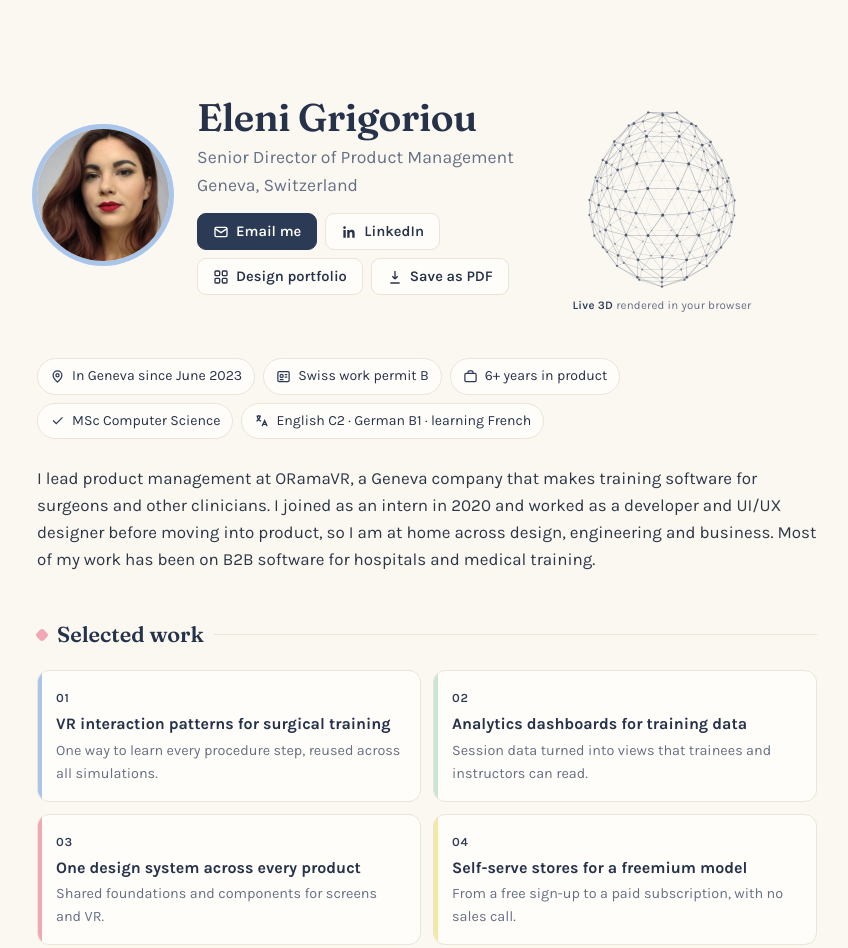
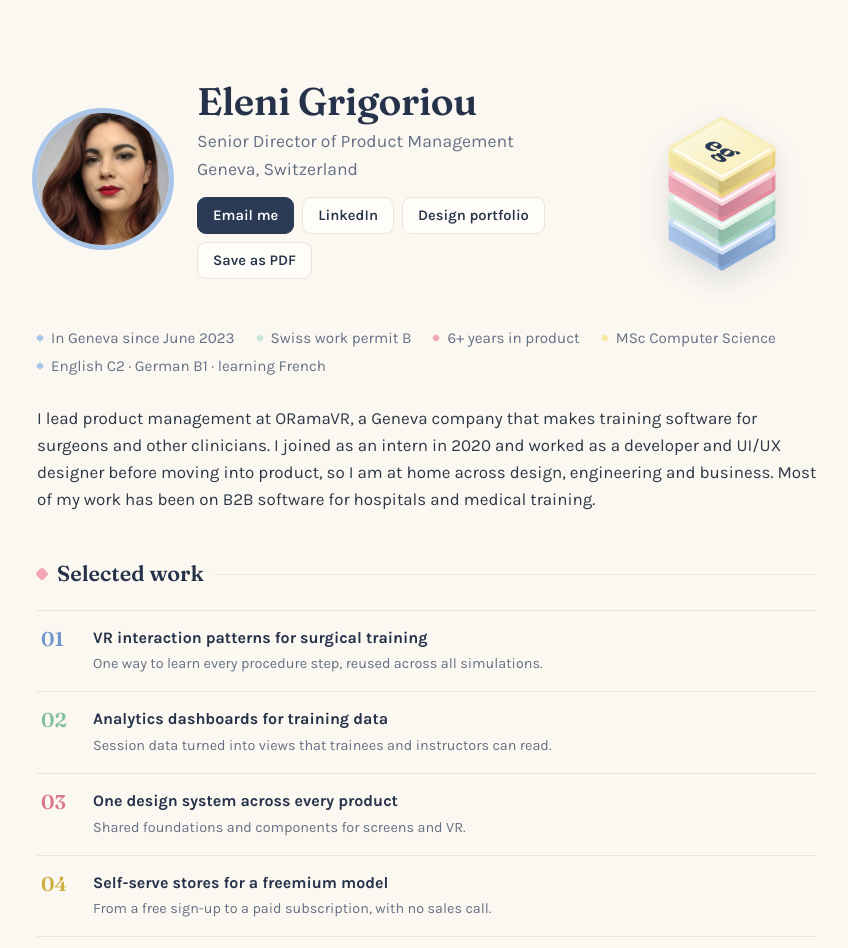
Before and after one commit to grigeleni/grigeleni.github.io, a plain HTML site: page index.html in a window 1280 px wide. Shown: the top 948 px of the page, without its empty margins (213-1061 px from the left). Drawn offline with Linux system fonts and the light colour scheme.

Commit message:
Less template, more brand

```diff
--- a/index.html
+++ b/index.html
@@ -31,7 +31,6 @@ a{color:var(--accent);text-decoration:none}
 a:hover{text-decoration:underline}
 .wrap{max-width:820px;margin:0 auto;padding:0 20px}
 
-/* sticky bar appears after header */
 .bar{position:fixed;top:0;left:0;right:0;z-index:20;background:rgba(255,255,255,.94);backdrop-filter:blur(8px);-webkit-backdrop-filter:blur(8px);border-bottom:1px solid var(--line);transform:translateY(-100%);transition:transform .25s ease}
 .bar.show{transform:none}
 .bar .wrap{display:flex;align-items:center;justify-content:space-between;gap:12px;height:56px}
@@ -42,7 +41,6 @@ a:hover{text-decoration:underline}
 .bar nav a:hover{text-decoration:none;color:var(--text);background:var(--soft)}
 .bar nav a.on{color:var(--accent);background:var(--accent-soft)}
 
-/* header */
 header{padding:64px 0 28px;display:grid;grid-template-columns:auto 1fr;gap:28px;align-items:center}
 header img{width:132px;height:132px;border-radius:50%;object-fit:cover;box-shadow:0 0 0 5px var(--accent-soft)}
 h1{font-family:Fraunces,Georgia,serif;font-size:2.4rem;font-weight:600;letter-spacing:-.01em;line-height:1.15;margin:0}
@@ -52,47 +50,27 @@ h1{font-family:Fraunces,Georgia,serif;font-size:2.4rem;font-weight:600;letter-sp
 .btn:hover{text-decoration:none;border-color:#c4ccd7;background:var(--soft)}
 .btn.primary{background:var(--accent);border-color:var(--accent);color:#fff}
 .btn.primary:hover{background:#173d60}
-.btn svg{width:16px;height:16px;flex:none}
 
 header{grid-template-columns:auto 1fr 230px}
-.mesh{position:relative;width:230px;height:230px;justify-self:end}
-.mesh canvas{width:100%;height:100%;display:block}
-.mesh figcaption{position:absolute;left:0;right:0;bottom:-4px;text-align:center;font-size:.72rem;color:var(--muted);letter-spacing:.02em}
-.mesh figcaption b{color:var(--accent);font-weight:600}
 
-/* selected work */
 .work{display:grid;grid-template-columns:repeat(2,1fr);gap:12px}
-.work a{position:relative;display:block;padding:18px 18px 16px;border:1px solid var(--line);border-radius:var(--radius);color:var(--text);overflow:hidden;transition:border-color .2s,box-shadow .2s,transform .2s}
-.work a:hover{text-decoration:none;border-color:#c9d6e4;box-shadow:0 8px 22px -14px rgba(43,58,85,.5);transform:translateY(-2px)}
-.work small{display:block;color:var(--accent);font-weight:600;font-size:.78rem;letter-spacing:.06em;margin-bottom:4px}
 .work b{display:block;font-size:1rem;line-height:1.35;margin-bottom:4px}
 .work span{display:block;color:var(--muted);font-size:.9rem}
-.work a.img{padding-right:104px}
 .work a.wide{grid-column:1/-1}
-.work a.img img{position:absolute;right:8px;top:50%;width:92px;height:92px;transform:translateY(-50%)}
 .more{margin:12px 0 0;font-size:.93rem}
 .more a::after{content:" \2192"}
 
-/* key facts */
-.facts{display:flex;flex-wrap:wrap;gap:8px;margin:4px 0 0;padding:0;list-style:none}
-.facts li{display:flex;align-items:center;gap:7px;font-size:.88rem;padding:6px 12px;border-radius:999px;background:var(--soft);border:1px solid var(--line)}
-.facts svg{width:15px;height:15px;color:var(--accent)}
 
 .summary{font-size:1.06rem;margin:26px 0 0;color:#2d3746}
 
-/* sections */
 section{padding-top:44px;scroll-margin-top:64px}
 h2{font-family:Fraunces,Georgia,serif;font-size:1.35rem;font-weight:600;letter-spacing:0;margin:0 0 18px;display:flex;align-items:center;gap:10px}
 h2::after{content:"";flex:1;height:1px;background:var(--line)}
 
-/* highlights */
 .hl{display:grid;grid-template-columns:repeat(2,1fr);gap:12px}
-.hl div{padding:18px 18px 16px;border:1px solid var(--line);border-radius:var(--radius);transition:border-color .2s,box-shadow .2s}
-.hl div:hover{border-color:#c9d6e4;box-shadow:0 6px 18px -12px rgba(43,58,85,.4)}
 .hl b{display:block;font-size:1rem;margin-bottom:3px}
 .hl span{color:var(--muted);font-size:.93rem}
 
-/* experience */
 .company{margin-bottom:26px}
 .chead{display:flex;justify-content:space-between;align-items:baseline;gap:12px;margin-bottom:10px}
 .chead h3{margin:0;font-size:1.08rem}
@@ -117,7 +95,6 @@ details.job ul{margin:2px 0 12px;padding-left:18px;color:#2d3746}
 details.job li{margin-bottom:4px}
 .pill{display:inline-block;font-size:.72rem;font-weight:600;color:var(--accent);background:var(--accent-soft);padding:1px 8px;border-radius:999px;margin-left:8px;vertical-align:2px}
 
-/* education, pubs */
 .item{display:flex;justify-content:space-between;gap:16px;margin-bottom:16px}
 .item h3{margin:0;font-size:1rem}
 .item p{margin:2px 0 0;color:var(--muted);font-size:.93rem}
@@ -128,7 +105,6 @@ details.job li{margin-bottom:4px}
 .pub span{color:var(--muted);font-size:.9rem}
 .pub em{font-style:normal;color:var(--accent);font-size:.85rem;font-weight:500}
 
-/* skills */
 .tabs{display:flex;flex-wrap:wrap;gap:6px;margin-bottom:14px}
 .tabs button{font:600 .9rem Karla,sans-serif;padding:7px 13px;border-radius:8px;border:1px solid var(--line);background:#fff;color:var(--muted);cursor:pointer}
 .tabs button:hover{color:var(--text)}
@@ -136,7 +112,6 @@ details.job li{margin-bottom:4px}
 .tags{display:flex;flex-wrap:wrap;gap:6px;min-height:40px}
 .tags span{font-size:.88rem;padding:5px 11px;border-radius:7px;background:var(--soft);border:1px solid var(--line)}
 
-/* languages */
 .langs{display:grid;grid-template-columns:repeat(2,1fr);gap:12px}
 .lang{padding:14px 16px;border:1px solid var(--line);border-radius:var(--radius)}
 .lang .top{display:flex;justify-content:space-between;align-items:baseline}
@@ -147,7 +122,6 @@ details.job li{margin-bottom:4px}
 .cefr i{height:5px;border-radius:3px;background:var(--line)}
 .cefr i.f{background:var(--accent)}
 
-/* contact */
 .contact{margin:52px 0 30px;padding:30px;border-radius:16px;background:var(--accent);color:#fff;display:flex;justify-content:space-between;align-items:center;gap:20px;flex-wrap:wrap}
 .contact h2{color:#fff;margin:0 0 4px}
 .contact h2::after{display:none}
@@ -161,18 +135,10 @@ footer{color:var(--muted);font-size:.85rem;padding-bottom:40px}
 #toast.show{opacity:1;transform:translate(-50%,0)}
 
 
-/* personal brand layer: cream, ink and four pastels */
 :root{--text:#26324a;--muted:#667085;--line:#ebe4d7;--soft:#f5f1e8;--bg:#fbf8f2;--card:#fffdf9;
   --accent:#2B3A55;--accent-soft:#e3edf9;--powder:#A9C6EA;--mint:#C8E6D6;--blush:#F2A7B5;--butter:#F6E7A1}
 ::selection{background:var(--butter)}
 .bar{background:rgba(251,248,242,.92)}
-.work a,.toc a,.hl div,.lang,.out div,.research div,.facts li{background:var(--card)}
-.work a,.toc a{position:relative;overflow:hidden}
-.work a::before,.toc a::before{content:"";position:absolute;left:0;top:0;bottom:0;width:4px;background:var(--c,var(--powder))}
-.work a:nth-child(4n+2),.toc a:nth-child(4n+2){--c:var(--mint)}
-.work a:nth-child(4n+3),.toc a:nth-child(4n+3){--c:var(--blush)}
-.work a:nth-child(4n+4),.toc a:nth-child(4n+4){--c:var(--butter)}
-.work a:hover,.toc a:hover,.hl div:hover{border-color:#ddd3c2;box-shadow:0 10px 24px -16px rgba(43,58,85,.45)}
 header img{box-shadow:0 0 0 5px var(--powder)}
 header .btn:not(.primary){background:var(--card)}
 .btn.primary:hover{background:#1e2a40}
@@ -183,10 +149,26 @@ details.job.cur::before{box-shadow:0 0 0 4px #f8d3db}
 .tags span{background:var(--card)}
 .contact p{color:#d9e2f0}
 
+.mesh{width:190px;height:230px;margin:0;justify-self:end}
+.mesh svg{width:100%;height:100%;display:block;filter:drop-shadow(0 12px 14px rgba(43,58,85,.14))}
+.facts{display:flex;flex-wrap:wrap;gap:4px 22px;margin:4px 0 0;padding:0;list-style:none;color:var(--muted);font-size:.95rem}
+.facts li{position:relative}.facts li::before{content:"";display:inline-block;width:6px;height:6px;border-radius:2px;background:var(--powder);transform:rotate(45deg);margin-right:8px;vertical-align:2px}.facts li:nth-child(2)::before{background:var(--mint)}.facts li:nth-child(3)::before{background:var(--blush)}.facts li:nth-child(4)::before{background:var(--butter)}
+.work{grid-template-columns:1fr;gap:0;border-top:1px solid var(--line)}
+.work a{position:relative;display:grid;grid-template-columns:44px 1fr;column-gap:8px;padding:16px 4px;border-bottom:1px solid var(--line);color:var(--text)}
+.work a:nth-child(4n+2){--c:#7fbf9f}.work a:nth-child(4n+3){--c:#d9768b}.work a:nth-child(4n+4){--c:#cfae3f}
+.work a:hover{text-decoration:none}
+.work a:hover b{text-decoration:underline;text-decoration-color:var(--c,#86a9d6);text-decoration-thickness:2px;text-underline-offset:4px}
+.work small{grid-row:span 2;font-family:Fraunces,Georgia,serif;font-size:1.25rem;font-weight:600;color:var(--c,#6f97cc);line-height:1.2}
+.work a.img{padding-right:84px}
+.work a.img img{position:absolute;right:4px;top:50%;width:68px;height:68px;transform:translateY(-50%)}
+.hl{gap:22px 32px}
+.hl div{padding:0 0 0 14px;border-left:3px solid var(--powder)}
+.hl div:nth-child(2){border-color:var(--mint)}.hl div:nth-child(3){border-color:var(--blush)}.hl div:nth-child(4){border-color:var(--butter)}
+.lang{background:var(--card)}
 @media (max-width:640px){
   .wrap{padding:0 16px}
   header{grid-template-columns:1fr;gap:18px;padding-top:40px;position:relative}
-  .mesh{position:absolute;top:24px;right:-10px;width:150px;height:150px;opacity:.75}
+  .mesh{position:absolute;top:24px;right:0;width:110px;height:135px}
   .mesh figcaption{display:none}
   .work{grid-template-columns:1fr}
   header img{width:104px;height:104px}
@@ -229,25 +211,39 @@ details.job.cur::before{box-shadow:0 0 0 4px #f8d3db}
     <h1>Eleni Grigoriou</h1>
     <p class="role">Senior Director of Product Management<br>Geneva, Switzerland</p>
     <div class="btns">
-      <a class="btn primary" href="mailto:grigeleni1998@gmail.com">
-        <svg viewBox="0 0 24 24" fill="none" stroke="currentColor" stroke-width="2"><rect x="3" y="5" width="18" height="14" rx="2"/><path d="m3 7 9 6 9-6"/></svg>Email me</a>
-      <a class="btn" href="https://www.linkedin.com/in/eleni-grigoriou98" target="_blank" rel="noopener">
-        <svg viewBox="0 0 24 24" fill="currentColor"><path d="M20.45 20.45h-3.56v-5.57c0-1.33-.02-3.04-1.85-3.04-1.85 0-2.14 1.45-2.14 2.94v5.67H9.35V9h3.41v1.56h.05c.48-.9 1.64-1.85 3.37-1.85 3.6 0 4.27 2.37 4.27 5.46v6.28zM5.34 7.43a2.06 2.06 0 1 1 0-4.13 2.06 2.06 0 0 1 0 4.13zM7.12 20.45H3.56V9h3.56v11.45z"/></svg>LinkedIn</a>
-      <a class="btn" href="portfolio.html">
-        <svg viewBox="0 0 24 24" fill="none" stroke="currentColor" stroke-width="2"><rect x="3" y="3" width="7" height="7" rx="1.5"/><rect x="14" y="3" width="7" height="7" rx="1.5"/><rect x="3" y="14" width="7" height="7" rx="1.5"/><rect x="14" y="14" width="7" height="7" rx="1.5"/></svg>Design portfolio</a>
-      <button class="btn" onclick="window.print()">
-        <svg viewBox="0 0 24 24" fill="none" stroke="currentColor" stroke-width="2"><path d="M12 3v12m0 0-4-4m4 4 4-4M5 21h14"/></svg>Save as PDF</button>
+      <a class="btn primary" href="mailto:grigeleni1998@gmail.com">Email me</a>
+      <a class="btn" href="https://www.linkedin.com/in/eleni-grigoriou98" target="_blank" rel="noopener">LinkedIn</a>
+      <a class="btn" href="portfolio.html">Design portfolio</a>
+      <button class="btn" onclick="window.print()">Save as PDF</button>
     </div>
   </div>
-  <figure class="mesh" aria-hidden="true"><canvas id="mesh" width="460" height="460"></canvas><figcaption><b>Live 3D</b> rendered in your browser</figcaption></figure>
+  <figure class="mesh" aria-hidden="true"><svg viewBox="-60 -110 120 160">
+    <defs>
+      <linearGradient id="hS" x1="0" y1="0" x2="1" y2="1"><stop offset="0" stop-color="#fff" stop-opacity=".75"/><stop offset=".55" stop-color="#fff" stop-opacity=".15"/><stop offset="1" stop-color="#fff" stop-opacity="0"/></linearGradient>
+      <linearGradient id="hL" x1="0" y1="0" x2="1" y2="0"><stop offset="0" stop-color="#2b3a55" stop-opacity=".02"/><stop offset="1" stop-color="#2b3a55" stop-opacity=".16"/></linearGradient>
+      <linearGradient id="hR" x1="0" y1="0" x2="1" y2="0"><stop offset="0" stop-color="#2b3a55" stop-opacity=".14"/><stop offset="1" stop-color="#fff" stop-opacity=".22"/></linearGradient>
+      <g id="hT" stroke-linejoin="round">
+        <path d="M-34.64 0 0 20 0 31-34.64 11z" style="fill:var(--l);stroke:var(--l)" stroke-width="5"/>
+        <path d="M0 20 34.64 0 34.64 11 0 31z" style="fill:var(--r);stroke:var(--r)" stroke-width="5"/>
+        <path d="M-34.64 0 0 20 0 31-34.64 11z" fill="url(#hL)"/><path d="M0 20 34.64 0 34.64 11 0 31z" fill="url(#hR)"/>
+        <path d="M0-20 34.64 0 0 20-34.64 0z" style="fill:var(--t);stroke:var(--t)" stroke-width="5"/><path d="M0-20 34.64 0 0 20-34.64 0z" fill="url(#hS)"/>
+        <path d="M-33 .5 0 19.5 33 .5" fill="none" stroke="#fff" stroke-opacity=".85" stroke-width="1.4" stroke-linecap="round"/>
+      </g>
+    </defs>
+    <use href="#hT" y="0" style="--t:#c9dcf3;--l:#a9c6ea;--r:#86a9d6"/>
+    <use href="#hT" y="-17" style="--t:#dff1e7;--l:#c8e6d6;--r:#9fd0b7"/>
+    <use href="#hT" y="-34" style="--t:#f8d3db;--l:#f2a7b5;--r:#e48c9d"/>
+    <use href="#hT" y="-51" style="--t:#f9efbd;--l:#f6e7a1;--r:#ead27c"/>
+    <g transform="matrix(.866 .5 -.866 .5 0 -51)"><text x="0" y="6" text-anchor="middle" font-family="Fraunces,Georgia,serif" font-weight="700" font-size="18" fill="#2b3a55">eg</text></g>
+  </svg></figure>
 </header>
 
 <ul class="facts">
-  <li><svg viewBox="0 0 24 24" fill="none" stroke="currentColor" stroke-width="2"><path d="M12 21s-7-6.2-7-11a7 7 0 0 1 14 0c0 4.8-7 11-7 11z"/><circle cx="12" cy="10" r="2.5"/></svg>In Geneva since June 2023</li>
-  <li><svg viewBox="0 0 24 24" fill="none" stroke="currentColor" stroke-width="2"><rect x="3" y="4" width="18" height="16" rx="2"/><circle cx="9" cy="11" r="2.5"/><path d="M14 9h4M14 13h4M6 17h6"/></svg>Swiss work permit B</li>
-  <li><svg viewBox="0 0 24 24" fill="none" stroke="currentColor" stroke-width="2"><rect x="3" y="7" width="18" height="13" rx="2"/><path d="M8 7V5a2 2 0 0 1 2-2h4a2 2 0 0 1 2 2v2"/></svg>6+ years in product</li>
-  <li><svg viewBox="0 0 24 24" fill="none" stroke="currentColor" stroke-width="2"><path d="M5 12l5 5L20 7"/></svg>MSc Computer Science</li>
-  <li><svg viewBox="0 0 24 24" fill="none" stroke="currentColor" stroke-width="2"><path d="M4 5h7M7.5 3v2M5.5 5c0 4 3 7 6 8M10 5c-.5 3-3 6.5-6 8M13 21l4-9 4 9M14.5 18h5"/></svg>English C2 · German B1 · learning French</li>
+  <li>In Geneva since June 2023</li>
+  <li>Swiss work permit B</li>
+  <li>6+ years in product</li>
+  <li>MSc Computer Science</li>
+  <li>English C2 · German B1 · learning French</li>
 </ul>
 
 <p class="summary">I lead product management at ORamaVR, a Geneva company that makes training software for surgeons and other clinicians. I joined as an intern in 2020 and worked as a developer and UI/UX designer before moving into product, so I am at home across design, engineering and business. Most of my work has been on B2B software for hospitals and medical training.</p>
@@ -428,39 +424,7 @@ document.getElementById("copy").onclick=async()=>{
   try{await navigator.clipboard.writeText("grigeleni1998@gmail.com");t.textContent="Email copied"}catch(e){t.textContent="grigeleni1998@gmail.com"}
   t.classList.add("show");setTimeout(()=>t.classList.remove("show"),1800);
 };
-/* live 3D mesh: icosphere with a heartbeat pulse */
-(function(){
-  const cv=document.getElementById("mesh");if(!cv)return;
-  const ctx=cv.getContext("2d"),W=cv.width,H=cv.height;
-  const t=(1+Math.sqrt(5))/2;
-  let V=[[-1,t,0],[1,t,0],[-1,-t,0],[1,-t,0],[0,-1,t],[0,1,t],[0,-1,-t],[0,1,-t],[t,0,-1],[t,0,1],[-t,0,-1],[-t,0,1]].map(v=>{const l=Math.hypot(...v);return v.map(c=>c/l)});
-  let F=[[0,11,5],[0,5,1],[0,1,7],[0,7,10],[0,10,11],[1,5,9],[5,11,4],[11,10,2],[10,7,6],[7,1,8],[3,9,4],[3,4,2],[3,2,6],[3,6,8],[3,8,9],[4,9,5],[2,4,11],[6,2,10],[8,6,7],[9,8,1]];
-  for(let s=0;s<2;s++){const cache={},NF=[];
-    const mid=(a,b)=>{const k=a<b?a+"_"+b:b+"_"+a;if(cache[k]!=null)return cache[k];const m=V[a].map((c,i)=>(c+V[b][i])/2),l=Math.hypot(...m);V.push(m.map(c=>c/l));return cache[k]=V.length-1};
-    F.forEach(([a,b,c])=>{const ab=mid(a,b),bc=mid(b,c),ca=mid(c,a);NF.push([a,ab,ca],[b,bc,ab],[c,ca,bc],[ab,bc,ca])});F=NF}
-  const E=new Set();F.forEach(([a,b,c])=>[[a,b],[b,c],[c,a]].forEach(([x,y])=>E.add(x<y?x+"_"+y:y+"_"+x)));
-  const edges=[...E].map(k=>k.split("_").map(Number));
-  const reduce=matchMedia("(prefers-reduced-motion: reduce)").matches;
-  let visible=true;new IntersectionObserver(e=>visible=e[0].isIntersecting).observe(cv);
-  function beat(ms){const p=(ms%1100)/1100;return .06*Math.exp(-Math.pow((p-.08)/.035,2))+.035*Math.exp(-Math.pow((p-.26)/.04,2))}
-  function frame(ms){
-    if(visible||reduce){
-      const a=reduce?0.6:ms*0.00025,tilt=0.35,k=1+(reduce?0:beat(ms));
-      const ca=Math.cos(a),sa=Math.sin(a),ct=Math.cos(tilt),st=Math.sin(tilt);
-      const P=V.map(([x,y,z])=>{
-        const bump=1+0.12*Math.sin(3*x+a)*Math.sin(2*y)+0.06*Math.cos(4*z);
-        x*=bump*k;y*=bump*k*1.04;z*=bump*k;
-        let X=x*ca+z*sa,Z=-x*sa+z*ca,Y=y*ct-Z*st;Z=y*st+Z*ct;
-        const s=W*0.82/(2.6-Z*0.6);return [W/2+X*s,H/2+Y*s,Z]});
-      ctx.clearRect(0,0,W,H);
-      for(const [i,j] of edges){const d=(P[i][2]+P[j][2])/2;ctx.strokeStyle=`rgba(43,58,85,${0.07+0.28*(d+1)/2})`;ctx.lineWidth=1.2;
-        ctx.beginPath();ctx.moveTo(P[i][0],P[i][1]);ctx.lineTo(P[j][0],P[j][1]);ctx.stroke()}
-      for(const p of P){const d=(p[2]+1)/2;ctx.fillStyle=`rgba(43,58,85,${0.2+0.6*d})`;ctx.beginPath();ctx.arc(p[0],p[1],1.2+1.8*d,0,7);ctx.fill()}
-    }
-    if(!reduce)requestAnimationFrame(frame);
-  }
-  requestAnimationFrame(frame);
-})();
+
 
 addEventListener("beforeprint",()=>document.querySelectorAll("details").forEach(d=>d.open=true));
 </script>
```
Also changed, not shown: portfolio.html (+3 -4 lines).
